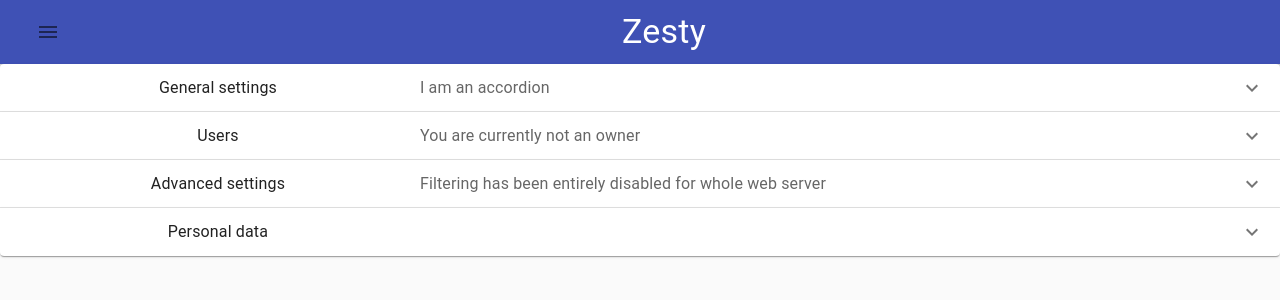
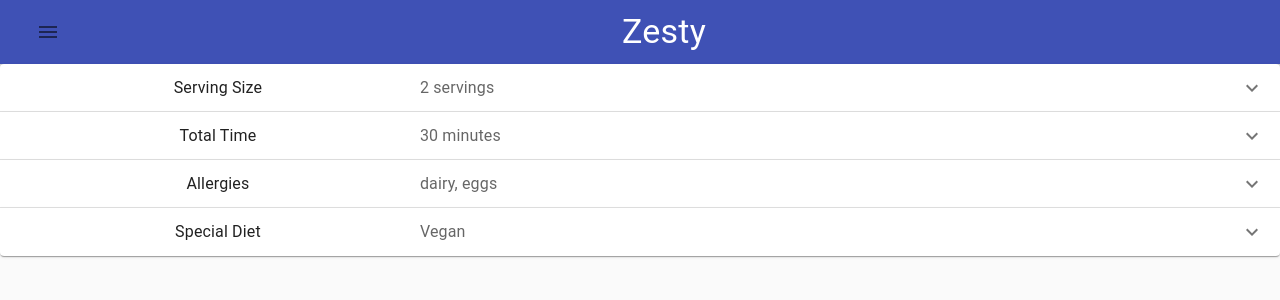
Before and after one commit to Co-Lab-You-Belong-in-Tech/zesty, a React (Create React App) app: page /preferences in a window 1280 px wide. Shown: the top 300 px of the page. Built offline with nearby package versions, Linux system fonts and the light colour scheme.

Commit message:
Create files to hold preferences options

```diff
--- a/src/Pages/Preferences.js
+++ b/src/Pages/Preferences.js
@@ -4,6 +4,30 @@ import AccordionDetails from '@mui/material/AccordionDetails';
 import AccordionSummary from '@mui/material/AccordionSummary';
 import Typography from '@mui/material/Typography';
 import ExpandMoreIcon from '@mui/icons-material/ExpandMore';
+
+import { servingRange } from "../utils/servingRange";
+import { maxTimeOptions } from "../utils/maxTimeOptions";
+import { allergyOptions } from "../utils/allergyOptions";
+import { dietOptions } from "../utils/dietOptions";
+
+const accordianObject = {
+  panel1: {
+    expanded: 'panel1',
+    title: 'Serving Size',
+  },
+  panel2: {
+    expanded: 'panel2',
+    title: 'Total Time',
+  },
+  panel3: {
+    expanded: 'panel3',
+    title: 'Allergies',
+  },
+  panel4: {
+    expanded: 'panel4',
+    title: 'Special Diet',
+  }
+}
 
 function Preferences() {
   const [expanded, setExpanded] = React.useState(false);
@@ -14,75 +38,77 @@ function Preferences() {
 
   return (
     <div>
-      <Accordion expanded={expanded === 'panel1'} onChange={handleChange('panel1')}>
+      <Accordion expanded={expanded === accordianObject.panel1.expanded} onChange={handleChange('panel1')}>
         <AccordionSummary
           expandIcon={<ExpandMoreIcon />}
           aria-controls="panel1bh-content"
           id="panel1bh-header"
         >
           <Typography sx={{ width: '33%', flexShrink: 0 }}>
-            General settings
+            {accordianObject.panel1.title}
           </Typography>
-          <Typography sx={{ color: 'text.secondary' }}>I am an accordion</Typography>
+          <Typography sx={{ color: 'text.secondary' }}>2 servings</Typography>
         </AccordionSummary>
         <AccordionDetails>
           <Typography>
-            Nulla facilisi. Phasellus sollicitudin nulla et quam mattis feugiat.
-            Aliquam eget maximus est, id dignissim quam.
+            radio buttons will go here
           </Typography>
         </AccordionDetails>
       </Accordion>
-      <Accordion expanded={expanded === 'panel2'} onChange={handleChange('panel2')}>
+      <Accordion expanded={expanded === accordianObject.panel2.expanded} onChange={handleChange('panel2')}>
         <AccordionSummary
           expandIcon={<ExpandMoreIcon />}
           aria-controls="panel2bh-content"
           id="panel2bh-header"
         >
-          <Typography sx={{ width: '33%', flexShrink: 0 }}>Users</Typography>
+          <Typography sx={{ width: '33%', flexShrink: 0 }}>
+            {accordianObject.panel2.title}
+          </Typography>
           <Typography sx={{ color: 'text.secondary' }}>
-            You are currently not an owner
+            30 minutes
           </Typography>
         </AccordionSummary>
         <AccordionDetails>
           <Typography>
-            Donec placerat, lectus sed mattis semper, neque lectus feugiat lectus,
-            varius pulvinar diam eros in elit. Pellentesque convallis laoreet
-            laoreet.
+            radio buttons will go here
           </Typography>
         </AccordionDetails>
       </Accordion>
-      <Accordion expanded={expanded === 'panel3'} onChange={handleChange('panel3')}>
+      <Accordion expanded={expanded === accordianObject.panel3.expanded} onChange={handleChange('panel3')}>
         <AccordionSummary
           expandIcon={<ExpandMoreIcon />}
           aria-controls="panel3bh-content"
           id="panel3bh-header"
         >
           <Typography sx={{ width: '33%', flexShrink: 0 }}>
-            Advanced settings
+            {accordianObject.panel3.title}
           </Typography>
           <Typography sx={{ color: 'text.secondary' }}>
-            Filtering has been entirely disabled for whole web server
+            dairy, eggs
           </Typography>
         </AccordionSummary>
         <AccordionDetails>
           <Typography>
-            Nunc vitae orci ultricies, auctor nunc in, volutpat nisl. Integer sit
-            amet egestas eros, vitae egestas augue. Duis vel est augue.
+            checkboxes will go here
           </Typography>
         </AccordionDetails>
       </Accordion>
-      <Accordion expanded={expanded === 'panel4'} onChange={handleChange('panel4')}>
+      <Accordion expanded={expanded === accordianObject.panel4.expanded} onChange={handleChange('panel4')}>
         <AccordionSummary
           expandIcon={<ExpandMoreIcon />}
           aria-controls="panel4bh-content"
           id="panel4bh-header"
         >
-          <Typography sx={{ width: '33%', flexShrink: 0 }}>Personal data</Typography>
+          <Typography sx={{ width: '33%', flexShrink: 0 }}>
+            {accordianObject.panel4.title}
+          </Typography>
+          <Typography sx={{ color: 'text.secondary' }}>
+            Vegan
+          </Typography>
         </AccordionSummary>
         <AccordionDetails>
           <Typography>
-            Nunc vitae orci ultricies, auctor nunc in, volutpat nisl. Integer sit
-            amet egestas eros, vitae egestas augue. Duis vel est augue.
+            radio buttons will go here
           </Typography>
         </AccordionDetails>
       </Accordion>
--- /dev/null
+++ b/src/utils/allergyOptions.js
@@ -0,0 +1,14 @@
+export const allergyOptions = [
+  { id:"dairy", title:"Dairy" },
+  { id:"egg", title:"Egg" },
+  { id:"gluten", title:"Gluten" },
+  { id:"grain", title:"Grain" },
+  { id:"peanut", title:"Peanut" },
+  { id:"seafood", title:"Seafood" },
+  { id:"sesame", title:"Sesame" },
+  { id:"shellfish", title:"Shellfish" },
+  { id:"soy", title:"Soy" },
+  { id:"sulfite", title:"Sulfite" },
+  { id:"tree nut", title:"Tree nut" },
+  { id:"wheat", title:"Wheat" }
+]
--- /dev/null
+++ b/src/utils/dietOptions.js
@@ -0,0 +1,13 @@
+export const dietOptions = [
+  { id:"gluten-free", title:"Gluten free" },
+  { id:"ketogenic", title:"Ketogenic" },
+  { id:"vegetarian", title:"Vegetarian" },
+  { id:"lacto-vegetarian", title:"Lacto-vegetarian" },
+  { id:"ovo-vegetarian", title:"Ovo-vegetarian" },
+  { id:"vegan", title:"Vegan" },
+  { id:"pescetarian", title:"Pescetarian" },
+  { id:"paleo", title:"Paleo" },
+  { id:"primal", title:"Primal" },
+  { id:"whole30", title:"Whole 30" },
+  { id:"", title:"none" }
+]
--- /dev/null
+++ b/src/utils/maxTimeOptions.js
@@ -0,0 +1,7 @@
+export const maxTimeOptions = [
+    { id: 5, title: '5 minutes' },
+    { id: 15, title: '15 minutes' },
+    { id: 30, title: '30 minutes' },
+    { id: 45, title: '45 minutes' },
+    { id: 60, title: '60 minutes' }
+]
--- /dev/null
+++ b/src/utils/servingRange.js
@@ -0,0 +1,6 @@
+export const servingRange = [
+    { id: '2-4', title: '2-4 servings', servings: [2,4] },
+    { id: '6-8', title: '6-8 servings', servings: [6,8] },
+    { id: '10-12', title: '10-12 servings', servings: [10,12] },
+    { id: '20-24', title: '20-24 servings', servings: [20,24] }
+]
```
